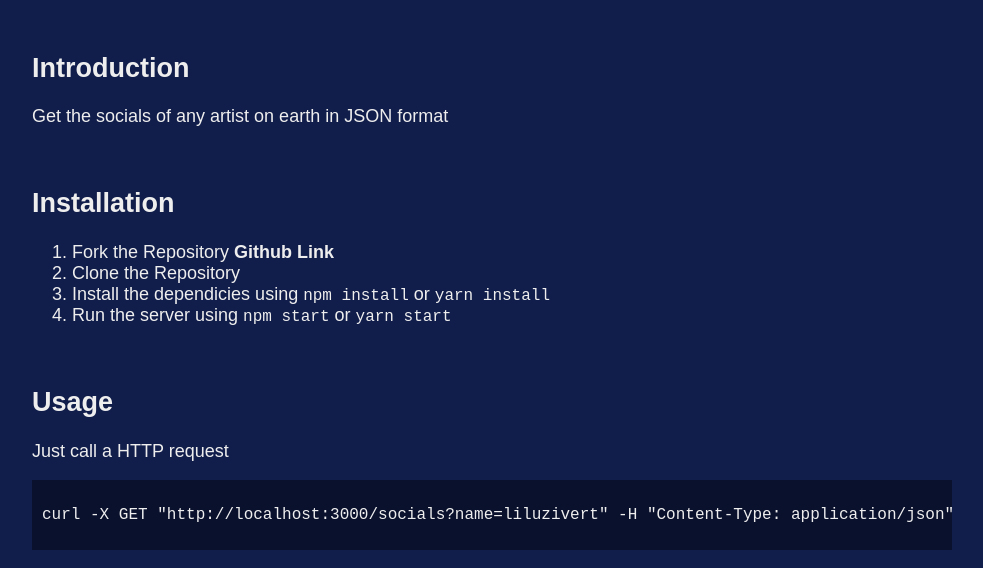
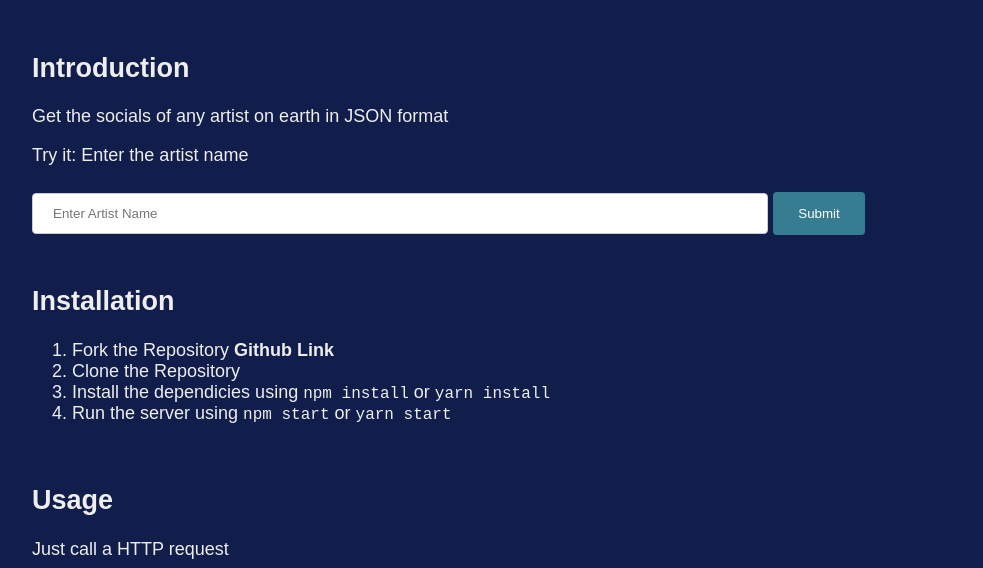
Before and after one commit to FiddleINC/Artist-Social-API, a website: page public/index.html in a window 1280 px wide. Shown: the part 135-703 px from the top of the page, without its empty margins (148-1131 px from the left). Drawn offline with Linux system fonts and the light colour scheme.

```diff
--- a/public/index.css
+++ b/public/index.css
@@ -33,3 +33,28 @@
 .language-javascript {
     font-size: large;
 }
+
+input[type=text] {
+    width: 80%;
+    padding: 12px 20px;
+    margin: 8px 0;
+    display: inline-block;
+    border: 1px solid #ccc;
+    border-radius: 4px;
+    box-sizing: border-box;
+}
+
+input[type=submit] {
+    width: 10%;
+    background-color: rgb(55, 125, 146);
+    color: white;
+    padding: 14px 20px;
+    margin: 8px 0;
+    border: none;
+    border-radius: 4px;
+    cursor: pointer;
+}
+
+input[type=submit]:hover {
+    background-color: #c4ddee;
+}
--- a/public/index.html
+++ b/public/index.html
@@ -7,8 +7,10 @@
         <meta http-equiv="X-UA-Compatible" content="ie=edge" />
         <link href="https://fonts.googleapis.com/css2?family=Josefin+Sans:ital,wght@1,423&display=swap"
             rel="stylesheet">
+
         <title>Artist Socials</title>
         <link rel="stylesheet" href="index.css" />
+
     </head>
 
     <body>
@@ -17,13 +19,22 @@
             <br>
             <h2 id="introduction">Introduction</h2>
             <p>Get the socials of any artist on earth in JSON format</p>
+
+            <div class="input">
+                <p>Try it: Enter the artist name</p>
+                <form action="/socials">
+                    <input type="text" id="searchBar" name="name" placeholder="Enter Artist Name">
+                    <input type="submit" value="Submit">
+                </form>
+            </div>
             <br>
             <h2 id="installation">Installation</h2>
             <ol>
                 <li>Fork the Repository <b><a href="https://github.com/FiddleINC/Artist-Social-API">Github Link</a></b>
                 </li>
                 <li>Clone the Repository</li>
-                <li>Install the dependicies using <code>npm install</code> or <code>yarn install</code></li>
+                <li>Install the dependicies using <code class="language-bash">npm install</code> or <code>yarn
+                        install</code></li>
                 <li>Run the server using <code>npm start</code> or <code>yarn start</code></li>
             </ol>
             <br>
--- a/routes/social.js
+++ b/routes/social.js
@@ -14,7 +14,7 @@
 };
 
 var getSocials = (queryName, res) => {
-	google.resultsPerPage = 25;
+	google.resultsPerPage = 50;
 	google(queryName, function(err, response) {
 		console.log(chalk.bgMagenta.black(`Searching Socials for ${queryName} `));
 		if (err) console.error(err);
```
Also changed, not shown: public/index.js (deleted, +0 -35 lines). Lines whose indentation alone changed are shown as unchanged.
